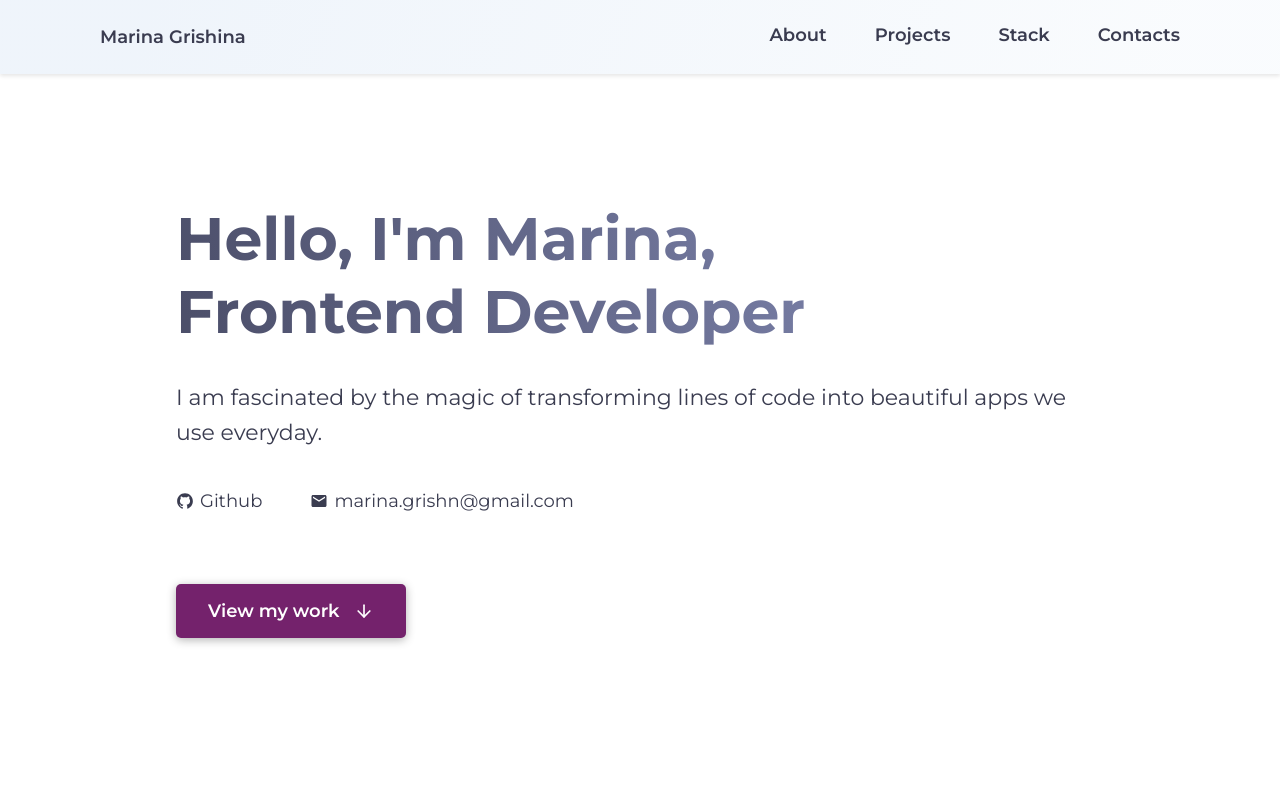
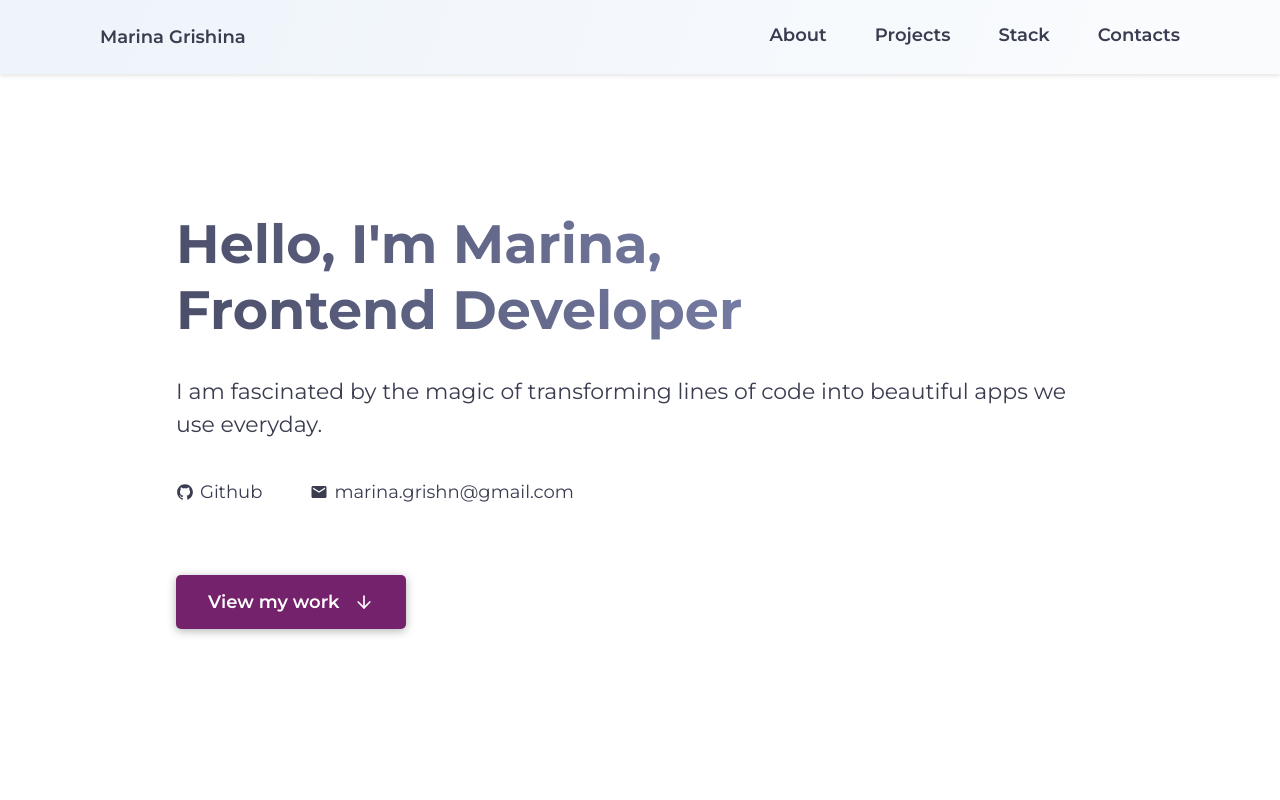
Before and after one commit to MarinGr/portfolio, a React (Create React App) app: page / in a window 1280 px wide. Shown: the top 800 px of the page. Built offline with nearby package versions, Linux system fonts and the light colour scheme.

Commit message:
style about section title

```diff
--- a/src/components/About.jsx
+++ b/src/components/About.jsx
@@ -68,7 +68,7 @@ const TextContent = styled.div`
 `;
 
 const Title = styled.h1`
-  font-size: 60px;
+  font-size: 54px;
   background-color: var(--primary-color);
   background: var(--text-color-headline);
   -webkit-background-clip: text;
@@ -88,7 +88,7 @@ const Title = styled.h1`
 
 const Desc = styled.p`
   font-size: 22px;
-  line-height: 160%;
+  line-height: 150%;
   margin-bottom: 40px;
 
   @media (max-width: 768px) {
```
